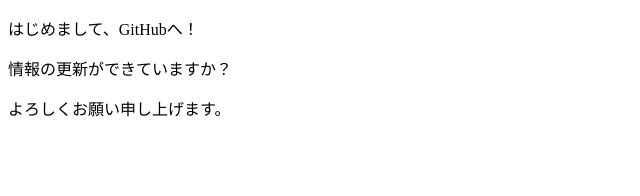
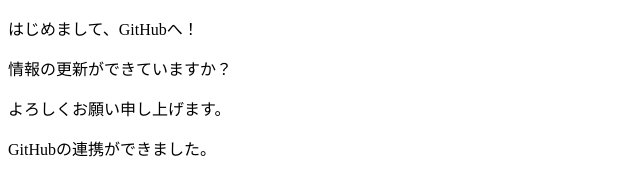
Before and after one commit to 3230638/www, a plain HTML site: page index.html in a window 1280 px wide. Shown: the whole page, without its empty margins (0-640 px from the left). Drawn offline with Linux system fonts and the light colour scheme.

Commit message:
update2024/05/15

```diff
--- a/index.html
+++ b/index.html
@@ -10,5 +10,6 @@
     <p>はじめまして、GitHubへ！</p>
     <p>情報の更新ができていますか？</p>
     <p>よろしくお願い申し上げます。</p>
+    <p>GitHubの連携ができました。</p>
 </body>
 </html>
```
